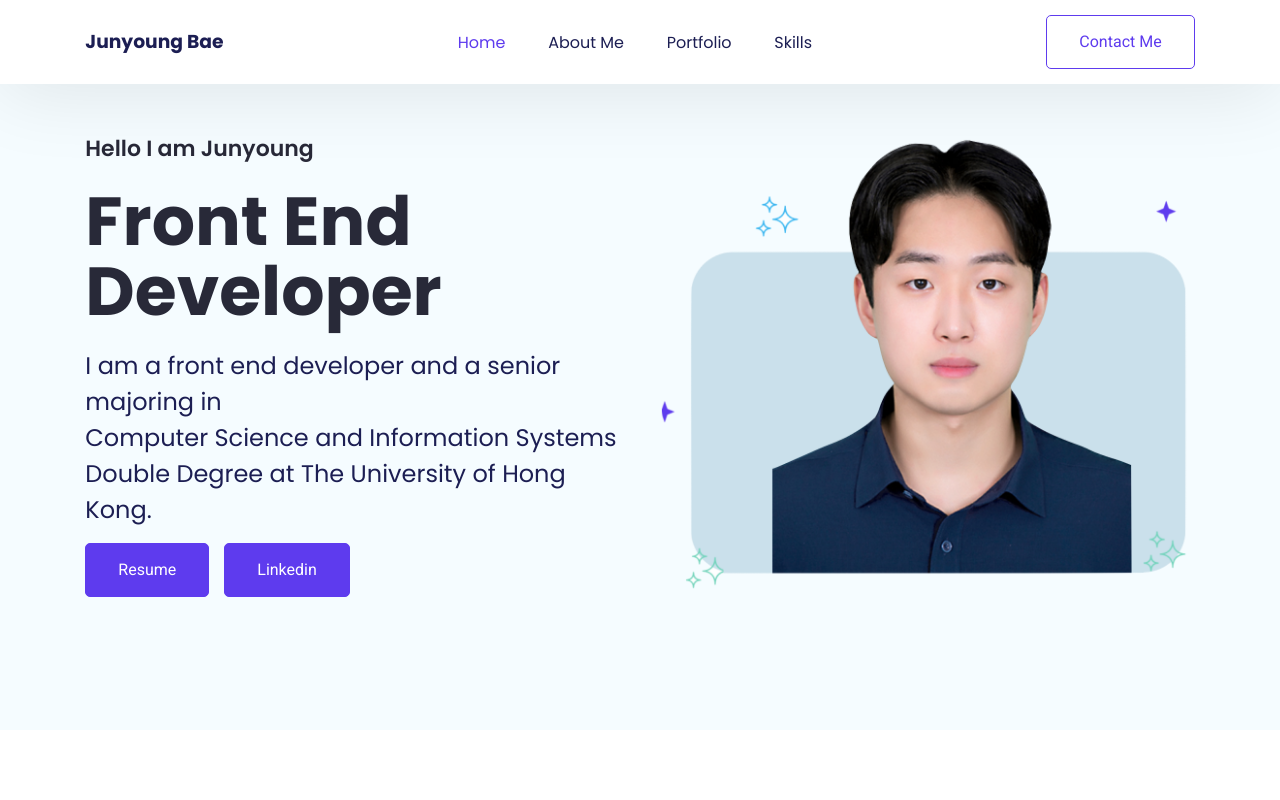
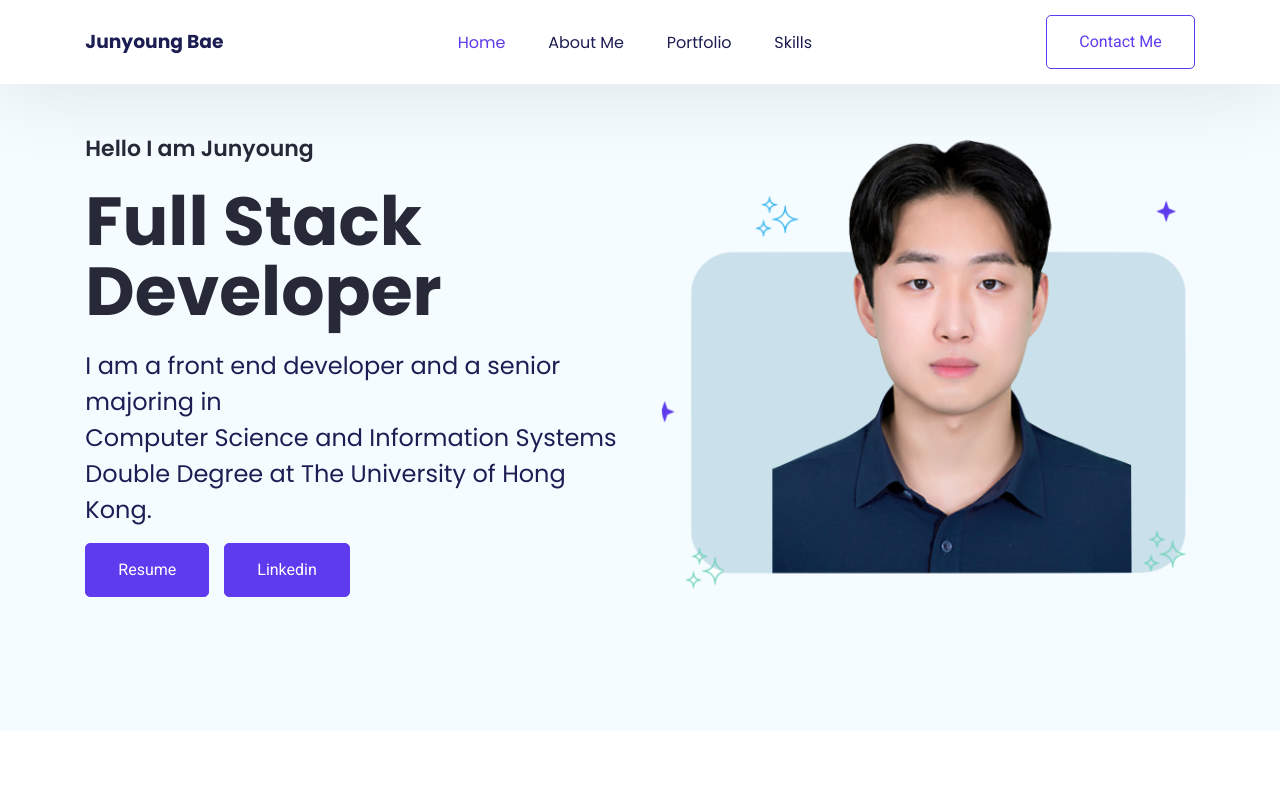
Before and after one commit to jybae0127/portfolio-junyoung, a React (Create React App) app: page / in a window 1280 px wide. Shown: the top 800 px of the page. Built offline with nearby package versions, Linux system fonts and the light colour scheme.

Commit message:
Update HeroSection.jsx
full stack

```diff
--- a/src/Pages/Home/HeroSection.jsx
+++ b/src/Pages/Home/HeroSection.jsx
@@ -5,7 +5,7 @@ export default function HeroSection() {
           <div className="hero--section--content">
             <p className="section--title">Hello I am Junyoung</p>
             <h1 className="hero--section--title">
-              <span className="hero--section-title--color">Front End</span>{" "}
+              <span className="hero--section-title--color">Full Stack</span>{" "}
               <br />
               Developer
             </h1>
```
